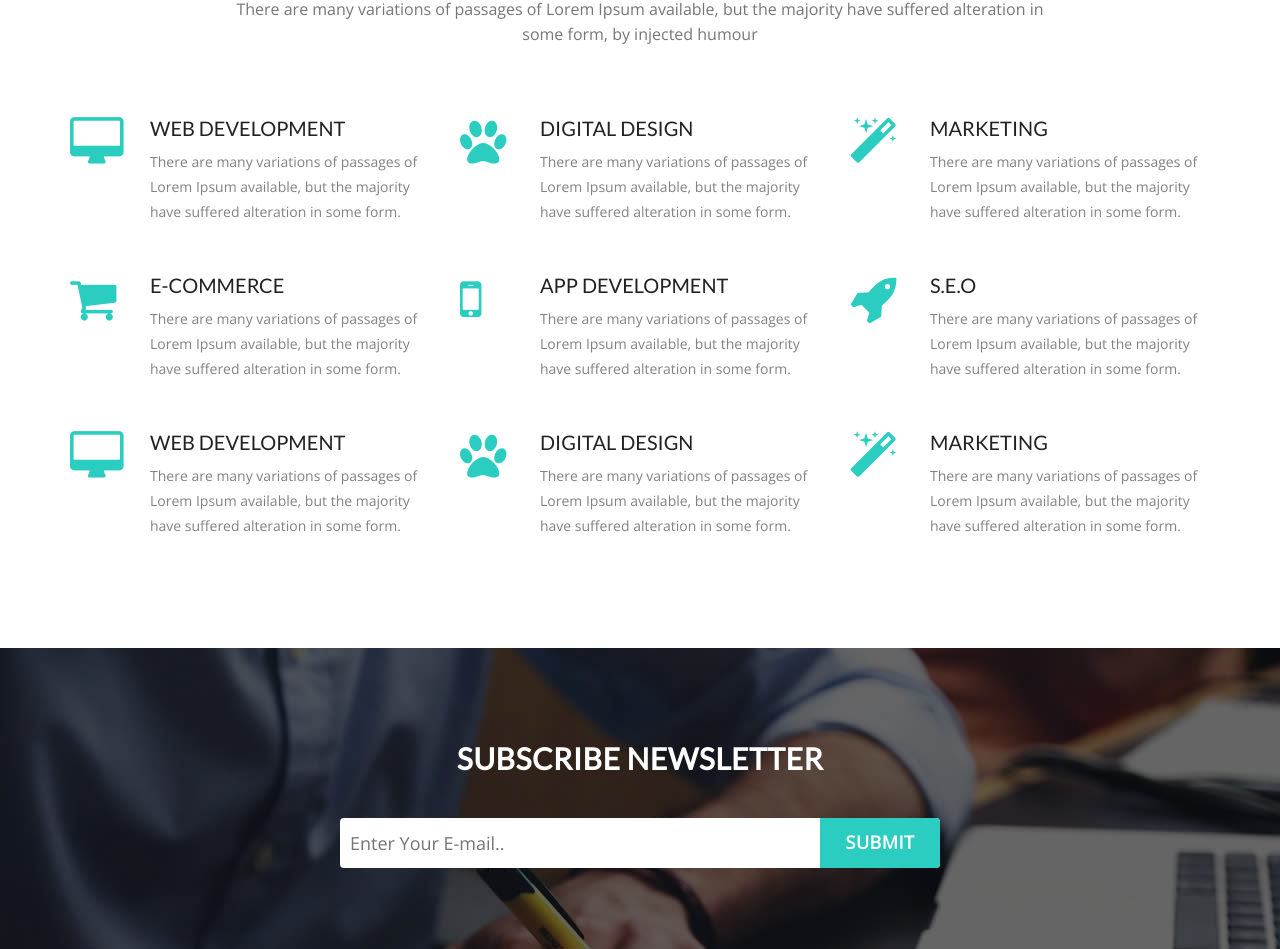
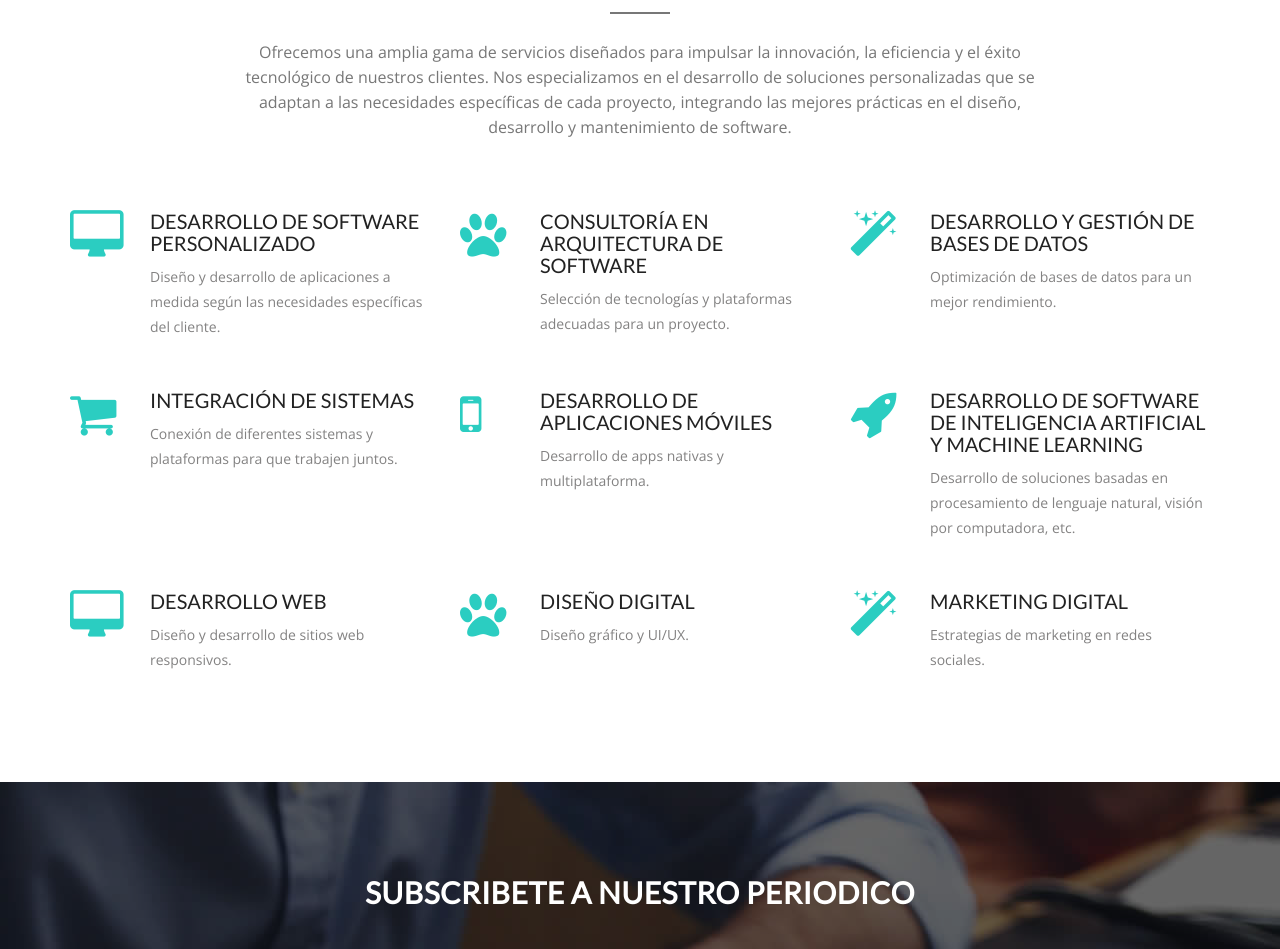
Before and after one commit to Dionisio202/Andes-Innovation-Corporation, a plain HTML site: page service.html in a window 1280 px wide. Shown: the part 544-1493 px from the top of the page. Drawn offline with nearby package versions, Linux system fonts and the light colour scheme.

Commit message:
Modification of the services page to present our corporate website.

```diff
--- a/service.html
+++ b/service.html
@@ -5,7 +5,7 @@
     <meta http-equiv="X-UA-Compatible" content="IE=edge">
     <meta name="viewport" content="width=device-width, initial-scale=1">
     <!-- The above 3 meta tags *must* come first in the head; any other head content must come *after* these tags -->
-    <title>Intensely : Service</title>
+    <title>Andes Innovation Corporation : Service</title>
     <!-- Favicon -->
     <link rel="shortcut icon" type="image/icon" href="assets/images/favicon.ico"/>
     <!-- Font Awesome -->
@@ -32,12 +32,6 @@
     <link href='https://fonts.googleapis.com/css?family=Open+Sans' rel='stylesheet' type='text/css'>
     <!-- Lato for Title -->
     <link href='https://fonts.googleapis.com/css?family=Lato' rel='stylesheet' type='text/css'>
-    <!-- HTML5 shim and Respond.js for IE8 support of HTML5 elements and media queries -->
-    <!-- WARNING: Respond.js doesn't work if you view the page via file:// -->
-    <!--[if lt IE 9]>
-      <script src="https://oss.maxcdn.com/html5shiv/3.7.2/html5shiv.min.js"></script>
-      <script src="https://oss.maxcdn.com/respond/1.4.2/respond.min.js"></script>
-    <![endif]-->
   </head>
   <body>
 
@@ -175,7 +169,7 @@
           </button>
           <!-- LOGO -->
           <!-- TEXT BASED LOGO -->
-          <a class="navbar-brand" href="index.html">Intensely</a>
+          <a class="navbar-brand" href="index.html">Andes Innovation Corporation</a>
           <!-- IMG BASED LOGO  -->
          <!-- <a class="navbar-brand" href="index.html"><img src="assets/images/logo.png" alt="logo"></a> -->
         </div>
@@ -185,16 +179,6 @@
             <li><a href="feature.html">Feature</a></li>
             <li class="active"><a href="service.html">Service</a></li>
             <li><a href="portfolio.html">Portfolio</a></li>
-            <li class="dropdown">
-              <a href="#" class="dropdown-toggle" data-toggle="dropdown">Blog <span class="fa fa-angle-down"></span></a>
-              <ul class="dropdown-menu" role="menu">
-                <li><a href="blog-archive.html">Blog Archive</a></li>
-                <li><a href="blog-single-with-left-sidebar.html">Blog Single with Left Sidebar</a></li>
-                <li><a href="blog-single-with-right-sidebar.html">Blog Single with Right Sidebar</a></li>
-                <li><a href="blog-single-with-out-sidebar.html">Blog Single with out Sidebar</a></li>
-              </ul>
-            </li>
-            <li><a href="404.html">404 Page</a></li>
             <li><a href="contact.html">Contact</a></li>
           </ul>
         </div><!--/.nav-collapse -->
@@ -214,15 +198,15 @@
         <div class="row">
           <div class="col-md-6 col-sm-6 col-xs-12">
             <div class="single-page-header-left">
-              <h2>Service</h2>
-              <p>Lorem Ipsum is simply dummy text of the printing and typesetting industry</p>
+              <h2>Servicios</h2>
+              <p>Andes Innovation Corporation  ofrece una amplia gama de servicios que abarcan varias áreas del desarrollo de software, consultoría y gestión tecnológica.</p>
             </div>
           </div>
           <div class="col-md-6 col-sm-6 col-xs-12">
             <div class="single-page-header-right">
               <ol class="breadcrumb">
-                <li><a href="#">Home</a></li>
-                <li class="active">Service</li>
+                <li><a href="#">Inicio</a></li>
+                <li class="active">Servicios</li>
               </ol>
             </div>
           </div>
@@ -231,102 +215,88 @@
     </div>
   </section>
   <!-- End single page header -->
-
 <!-- Start Service -->
 <section id="service">
   <div class="container">
     <div class="row">
       <div class="col-md-12">
         <div class="title-area">
-            <h2 class="title">Our Services</h2>
+          <h2 class="title">Nuestros Servicios</h2>
           <span class="line"></span>
-            <p>There are many variations of passages of Lorem Ipsum available, but the majority have suffered alteration in some form, by injected humour</p>
+          <p>Ofrecemos una amplia gama de servicios diseñados para impulsar la innovación, la eficiencia y el éxito tecnológico de nuestros clientes. Nos especializamos en el desarrollo de soluciones personalizadas que se adaptan a las necesidades específicas de cada proyecto, integrando las mejores prácticas en el diseño, desarrollo y mantenimiento de software.</p>
         </div>
       </div>
       <div class="col-md-12">
         <div class="service-content">
           <div class="row">
-              <!-- Start single service -->
+            <!-- Group the items into rows of three columns -->
             <div class="col-md-4 col-sm-6">
               <div class="single-service wow zoomIn">
                 <i class="fa fa-desktop service-icon"></i>
-                  <h4 class="service-title">Web Development</h4>
-                  <p>There are many variations of passages of Lorem Ipsum available, but the majority have suffered alteration in some form.</p>
+                <h4 class="service-title">Desarrollo de Software Personalizado</h4>
+                <p> Diseño y desarrollo de aplicaciones a medida según las necesidades específicas del cliente.</p>
               </div>
             </div>
-              <!-- End single service -->
-              <!-- Start single service -->
             <div class="col-md-4 col-sm-6">
               <div class="single-service wow zoomIn">
                 <i class="fa fa-paw service-icon"></i>
-                  <h4 class="service-title">Digital Design</h4>
-                  <p>There are many variations of passages of Lorem Ipsum available, but the majority have suffered alteration in some form.</p>
+                <h4 class="service-title">Consultoría en Arquitectura de Software</h4>
+                <p> Selección de tecnologías y plataformas adecuadas para un proyecto.</p>
               </div>
             </div>
-              <!-- End single service -->
-              <!-- Start single service -->
             <div class="col-md-4 col-sm-6">
               <div class="single-service wow zoomIn">
                 <i class="fa fa-magic service-icon"></i>
-                  <h4 class="service-title">Marketing</h4>
-                  <p>There are many variations of passages of Lorem Ipsum available, but the majority have suffered alteration in some form.</p>
+                <h4 class="service-title">Desarrollo y Gestión de Bases de Datos</h4>
+                <p> Optimización de bases de datos para un mejor rendimiento.</p>
               </div>
             </div>
-              <!-- End single service -->
-              <!-- Start single service -->
+          </div>
+          <div class="row">
             <div class="col-md-4 col-sm-6">
               <div class="single-service wow zoomIn">
                 <i class="fa fa-shopping-cart service-icon"></i>
-                  <h4 class="service-title">E-commerce</h4>
-                  <p>There are many variations of passages of Lorem Ipsum available, but the majority have suffered alteration in some form.</p>
+                <h4 class="service-title">Integración de Sistemas</h4>
+                <p> Conexión de diferentes sistemas y plataformas para que trabajen juntos.</p>
               </div>
             </div>
-              <!-- End single service -->
-              <!-- Start single service -->
             <div class="col-md-4 col-sm-6">
               <div class="single-service wow zoomIn">
                 <i class="fa fa-mobile service-icon"></i>
-                  <h4 class="service-title">App Development</h4>
-                  <p>There are many variations of passages of Lorem Ipsum available, but the majority have suffered alteration in some form.</p>
+                <h4 class="service-title">Desarrollo de Aplicaciones Móviles</h4>
+                <p> Desarrollo de apps nativas y multiplataforma.</p>
               </div>
             </div>
-              <!-- End single service -->
-              <!-- Start single service -->
             <div class="col-md-4 col-sm-6">
               <div class="single-service wow zoomIn">
                 <i class="fa fa-rocket service-icon"></i>
-                  <h4 class="service-title">S.E.O</h4>
-                  <p>There are many variations of passages of Lorem Ipsum available, but the majority have suffered alteration in some form.</p>
+                <h4 class="service-title">Desarrollo de Software de Inteligencia Artificial y Machine Learning</h4>
+                <p>Desarrollo de soluciones basadas en procesamiento de lenguaje natural, visión por computadora, etc.</p>
               </div>
             </div>
-              <!-- End single service -->
-                <!-- Start single service -->
+          </div>
+          <div class="row">
             <div class="col-md-4 col-sm-6">
               <div class="single-service wow zoomIn">
                 <i class="fa fa-desktop service-icon"></i>
-                  <h4 class="service-title">Web Development</h4>
-                  <p>There are many variations of passages of Lorem Ipsum available, but the majority have suffered alteration in some form.</p>
+                <h4 class="service-title">Desarrollo Web</h4>
+                <p> Diseño y desarrollo de sitios web responsivos.</p>
               </div>
             </div>
-              <!-- End single service -->
-              <!-- Start single service -->
             <div class="col-md-4 col-sm-6">
               <div class="single-service wow zoomIn">
                 <i class="fa fa-paw service-icon"></i>
-                  <h4 class="service-title">Digital Design</h4>
-                  <p>There are many variations of passages of Lorem Ipsum available, but the majority have suffered alteration in some form.</p>
+                <h4 class="service-title">Diseño Digital</h4>
+                <p> Diseño gráfico y UI/UX.</p>
               </div>
             </div>
-              <!-- End single service -->
-              <!-- Start single service -->
             <div class="col-md-4 col-sm-6">
               <div class="single-service wow zoomIn">
                 <i class="fa fa-magic service-icon"></i>
-                  <h4 class="service-title">Marketing</h4>
-                  <p>There are many variations of passages of Lorem Ipsum available, but the majority have suffered alteration in some form.</p>
+                <h4 class="service-title">Marketing Digital</h4>
+                <p> Estrategias de marketing en redes sociales.</p>
               </div>
             </div>
-              <!-- End single service -->
           </div>
         </div>
       </div>
@@ -335,6 +305,7 @@
 </section>
 <!-- End Service -->
 
+
   <!-- Start subscribe us -->
   <section id="subscribe">
     <div class="subscribe-overlay">
@@ -342,10 +313,10 @@
         <div class="row">
           <div class="col-md-12">
             <div class="subscribe-area">
-              <h2 class="wow fadeInUp">Subscribe Newsletter</h2>
+              <h2 class="wow fadeInUp">Subscribete a Nuestro Periodico</h2>
               <form action="" class="subscrib-form wow fadeInUp" data-wow-duration="0.5s" data-wow-delay="0.5s">
-                <input type="text" placeholder="Enter Your E-mail..">
-                <button class="subscribe-btn" type="submit">Submit</button>
+                <input type="text" placeholder="Ingresa tu correo..">
+                <button class="subscribe-btn" type="submit">Enviar</button>
               </form>
             </div>
           </div>
@@ -361,7 +332,7 @@
       <div class="row">
         <div class="col-md-6 col-sm-6">
           <div class="footer-left">
-            <p>Designed by <a href="http://www.markups.io/">MarkUps.io</a></p>
+            <p>Diseñado por Grupo 2</p>
           </div>
         </div>
         <div class="col-md-6 col-sm-6">
```
Lines whose indentation alone changed are shown as unchanged.
